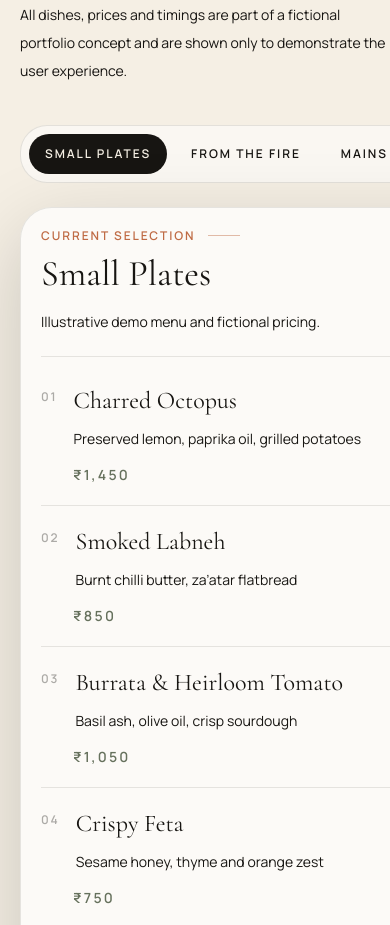
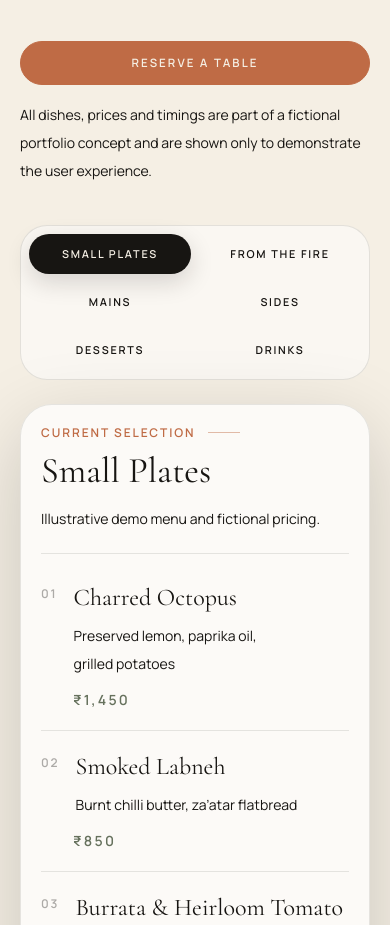
Before and after one commit to OguriCap12/Demo-site-, a React (Vite) app: page / in a window 390 px wide. Shown: the part 6980-7905 px from the top of the page. Built offline with nearby package versions, Linux system fonts and the light colour scheme.

Commit message:
Refine menu category controls for mobile

```diff
--- a/src/sections/MenuSection.tsx
+++ b/src/sections/MenuSection.tsx
@@ -37,7 +37,7 @@ export function MenuSection({ onReserveClick }: MenuSectionProps) {
 
           <div>
             <Reveal delay={80}>
-              <div className="flex gap-2 overflow-x-auto rounded-[1.7rem] border border-charcoal/10 bg-white/50 p-2 [scrollbar-width:none] [&::-webkit-scrollbar]:hidden">
+              <div className="grid grid-cols-2 gap-2 rounded-[1.7rem] border border-charcoal/10 bg-white/50 p-2 sm:flex sm:overflow-x-auto [scrollbar-width:none] [&::-webkit-scrollbar]:hidden">
                 {menuCategories.map((category) => {
                   const isActive = category.id === activeCategory.id;
                   return (
@@ -45,8 +45,8 @@ export function MenuSection({ onReserveClick }: MenuSectionProps) {
                       key={category.id}
                       type="button"
                       className={[
-                        'shrink-0 rounded-full px-4 py-3 text-xs font-semibold uppercase tracking-editorial transition focus-visible:outline-none focus-visible:ring-2 focus-visible:ring-ember focus-visible:ring-offset-2 focus-visible:ring-offset-ivory',
-                        isActive ? 'bg-charcoal text-ivory' : 'bg-transparent text-charcoal/72 hover:bg-charcoal/6',
+                        'min-w-0 rounded-full px-3 py-3 text-[0.68rem] font-semibold uppercase tracking-editorial transition focus-visible:outline-none focus-visible:ring-2 focus-visible:ring-ember focus-visible:ring-offset-2 focus-visible:ring-offset-ivory',
+                        isActive ? 'bg-charcoal text-ivory shadow-[0_8px_24px_rgba(23,21,18,0.16)]' : 'bg-transparent text-charcoal/72 hover:bg-charcoal/6',
                       ].join(' ')}
                       onClick={() => setActiveCategoryId(category.id)}
                       aria-pressed={isActive}
```
